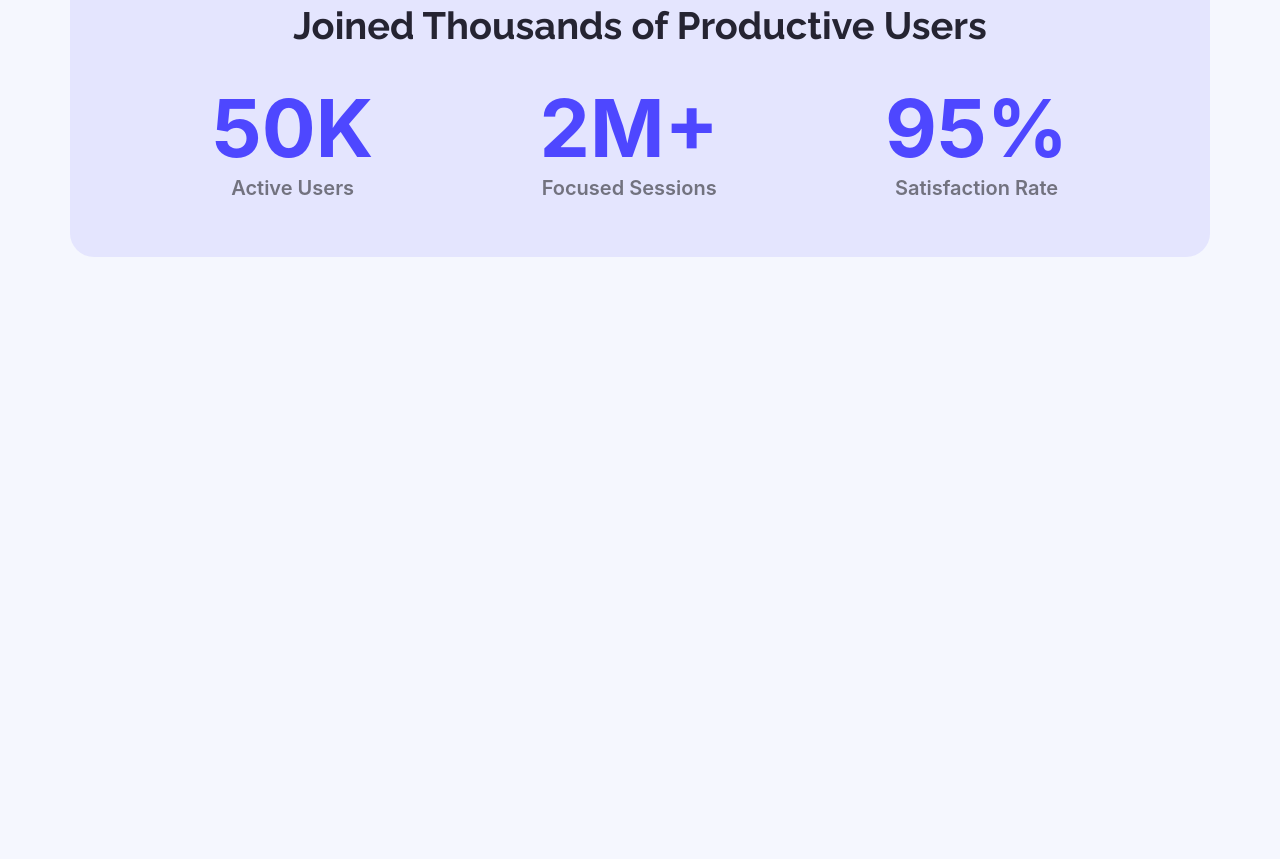
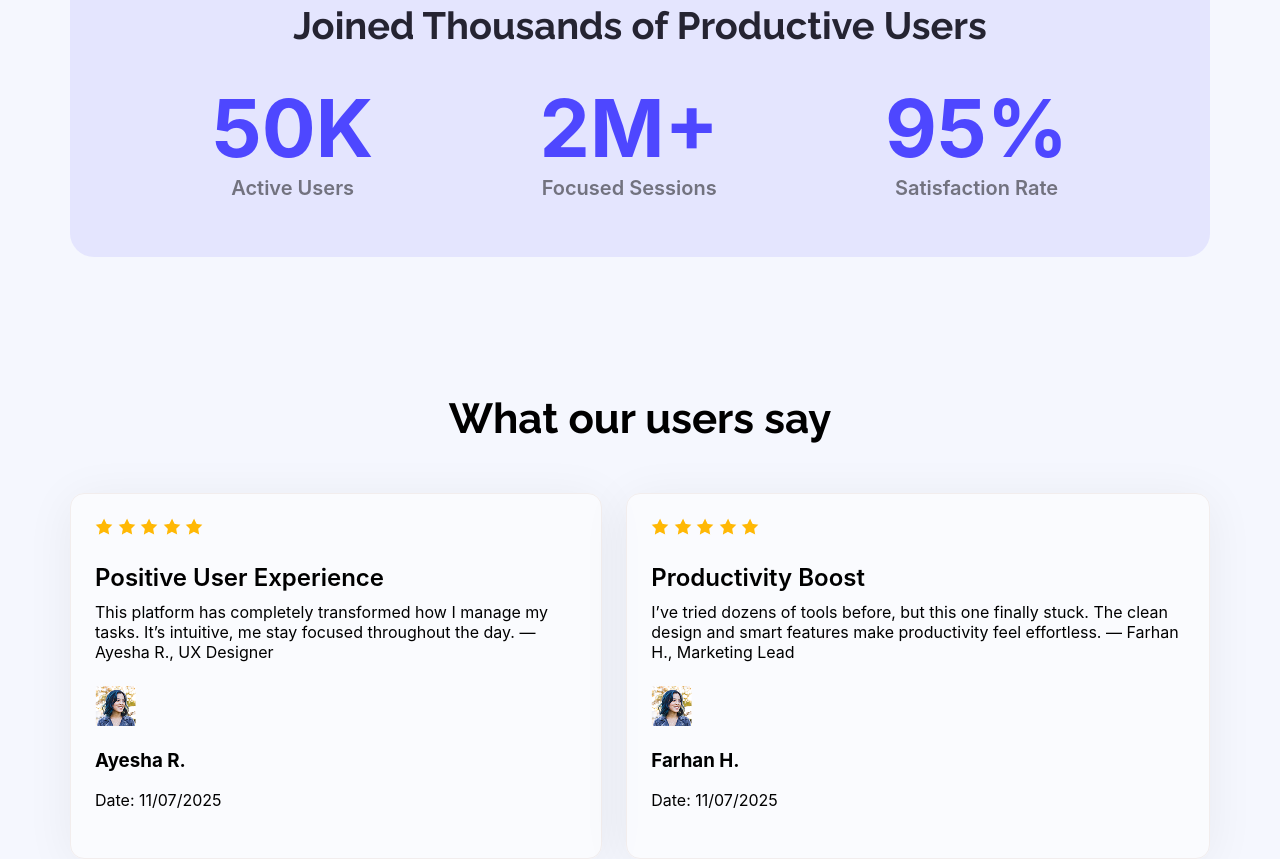
Before and after one commit to Maynul-sabuj/Assignment, a plain HTML site: page index.html in a window 1280 px wide. Shown: the part 1307-2166 px from the top of the page. Before the commit the page ends 1612 px from the top, so only its background shows below. Drawn offline with Linux system fonts and the light colour scheme.

Commit message:
new fetch

```diff
--- a/index.html
+++ b/index.html
@@ -12,7 +12,7 @@
 <body class="raleway-normal">
     <header class="header text-center">
         <nav>
-            <h3 class="header-logo">hassle<span class="span-tag">F</span>low</h3>
+            <h3 class="header-logo">Web<span class="span-tag">H</span>ack</h3>
             <ul>
                 <li>
                     <a href=""><button class="btn-primary">Sign Up</button></a>
@@ -59,5 +59,51 @@
             </div>
         </section>
 
+ <section class="review-container">
+            <h3 class="review-title text-center">What our users say</h3>
+            <div class="reviews">
+                <div class="persons">
+                   <div class="stars">
+                        <img src="Assets/icon-star.png" alt="star">
+                        <img src="Assets/icon-star.png" alt="star">
+                        <img src="Assets/icon-star.png" alt="star">
+                        <img src="Assets/icon-star.png" alt="star">
+                        <img src="Assets/icon-star.png" alt="star">
+                    </div>
+                    <h4>Positive User Experience</h4>
+                    <p>This platform has completely transformed how I manage my tasks. It’s intuitive,  me stay focused throughout the day. — Ayesha R., UX Designer</p>
+                    <div class="reviewer-info">
+                        <img src="Assets/avatar.png" alt="photo">
+                        <div class="reviewer-name-date">
+                            <h3>Ayesha R.</h3>
+                            <p>Date: 11/07/2025</p>
+                        </div>
+                    </div>
+                </div>
+
+                <div class="persons">
+                    <div class="stars">
+                        <img src="Assets/icon-star.png" alt="star">
+                        <img src="Assets/icon-star.png" alt="star">
+                        <img src="Assets/icon-star.png" alt="star">
+                        <img src="Assets/icon-star.png" alt="star">
+                        <img src="Assets/icon-star.png" alt="star">
+                    </div>
+                    <h4>Productivity Boost</h4>
+                    <p>I’ve tried dozens of tools before, but this one finally stuck. The clean design and smart features make productivity feel effortless. — Farhan H., Marketing Lead</p>
+                      <div class="reviewer-info">
+                        <img src="Assets/avatar.png" alt="photo">
+                        <div class="reviewer-name-date">
+                            <h3>Farhan H.</h3>
+                            <p>Date: 11/07/2025</p>
+                        </div>
+                    </div>
+                </div>
+
+
+        </section>
+
+
+
     </main>
     <footer>
--- a/styles/style.css
+++ b/styles/style.css
@@ -159,3 +159,44 @@ main{
     margin-bottom: 0px;
     font-family: 'Inter', 'Segoe UI', sans-serif;
 }
+
+.review-container{
+    margin-top: 137px;
+}
+
+.review-title{
+    font-size: 42px;
+    font-weight: bold;
+    margin-bottom: 50px;
+}
+
+.persons{
+    padding: 24px 24px;
+    gap: 20px;
+    font-family: 'Inter', 'Segoe UI', sans-serif;
+    border-radius: 14px;
+    stroke: rgb(242,237,237,1);
+    background-color: rgb(255,255,255,0.5);
+    box-shadow: 0px 6px 50px 0px rgba(0, 0, 0, 0.06);
+    border: 1px solid #F2EDED;
+}
+
+.persons h4{
+    margin-top: 24px;
+    font-weight: 600;
+    font-size: 24px;
+    margin-bottom: 0px;
+}
+
+.persons p{
+    margin-top: 10px;
+    font-size: 16px;
+    font-weight: 400;
+    margin-bottom: 24px;
+}
+
+.reviews{
+    display: flex;
+    gap: 24px;
+    border-radius: 24px;
+}
```
